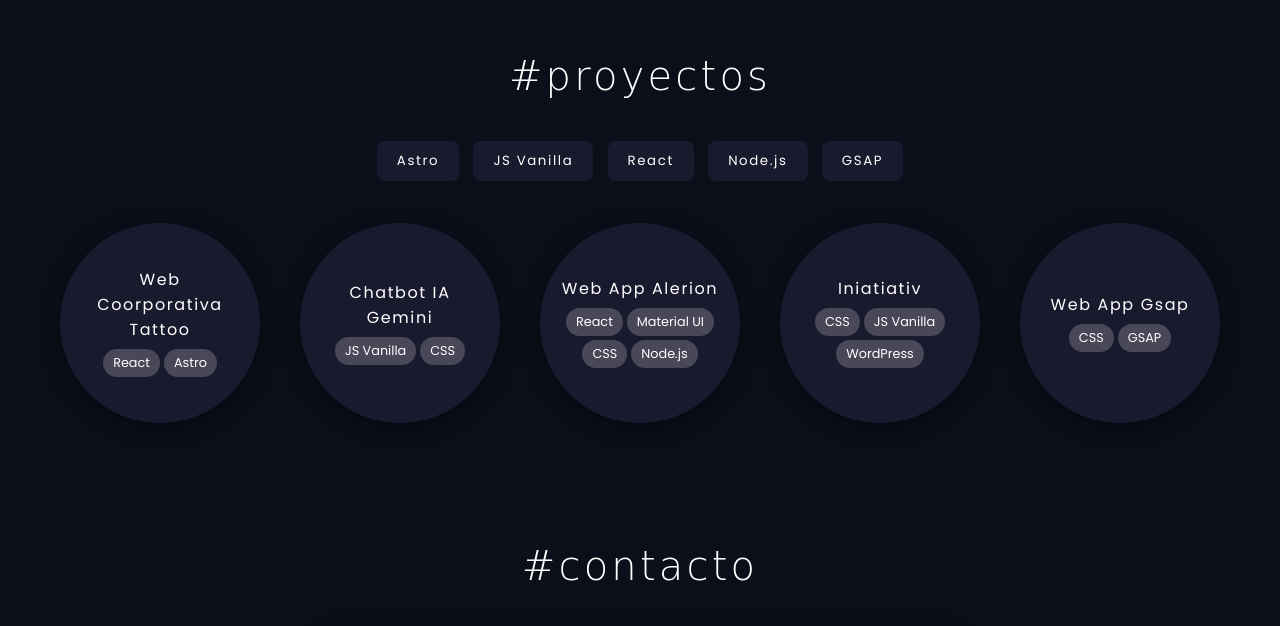
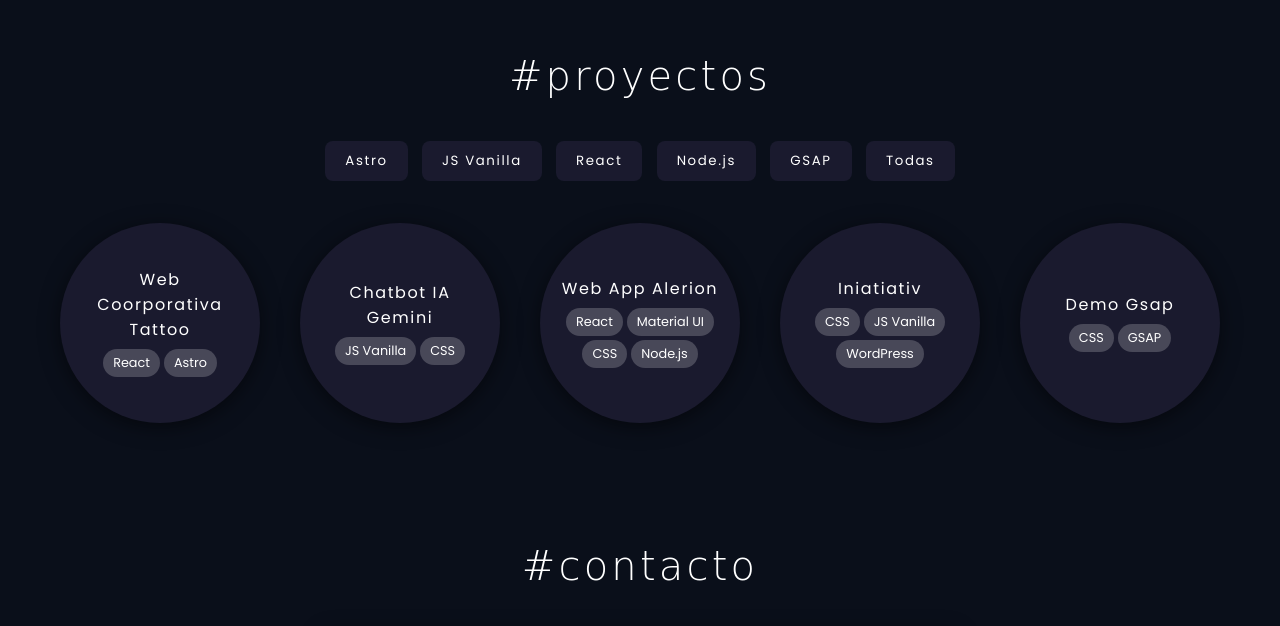
Before and after one commit to Judithjbn/Portfolio-master, a website built with Vite: page index.html in a window 1280 px wide. Shown: the part 1400-2026 px from the top of the page. Built offline with nearby package versions, Linux system fonts and the light colour scheme; a web font is replaced by a local one.

Commit message:
Añadir opción de filtro "Todas" y actualizar tecnologías en varios proyectos a incluir "all" para mejor visibilidad

```diff
--- a/src/components/Projects/ProjectPlanet.js
+++ b/src/components/Projects/ProjectPlanet.js
@@ -3,11 +3,16 @@
     planet.classList.add("planet");
     planet.dataset.tech = project.technologies.join(",");
 
+    const techTags = project.technologies
+    .filter(tech => tech !== "all")
+    .map(tech => `<span class="tech-tag">${tech}</span>`)
+    .join("");
+
     planet.innerHTML = `
       <div class="planet-circle">
         <h3 class="planet-name">${project.name}</h3>
         <div class="tech-tags">
-          ${project.technologies.map(tech => `<span>${tech}</span>`).join("")}
+          ${techTags}
         </div>
       </div>
     `;
@@ -28,7 +33,7 @@
       <img src="${project.image}" alt="${project.name}">
       <p>${project.description}</p>
       <div class="tech-tags">
-          ${project.technologies.map(tech => `<span>${tech}</span>`).join("")}
+        ${project.technologies.filter(tech => tech !== "all").map(tech => `<span>${tech}</span>`).join("")}
       </div>
       <div class="popup-links">
         ${project.github ? `<a href="${project.github}" target="_blank">GitHub</a>` : ""}
--- a/src/components/Projects/Projects.js
+++ b/src/components/Projects/Projects.js
@@ -15,6 +15,7 @@
       <button data-tech="React" class="filter-btn">React</button>
       <button data-tech="Node.js" class="filter-btn">Node.js</button>
       <button data-tech="GSAP" class="filter-btn">GSAP</button>
+      <button data-tech="all" class="filter-btn">Todas</button>
     </div>
     <div class="projects-grid" id="projects-grid"></div>
     <div id="project-popup" class="popup hidden"></div>
@@ -27,7 +28,7 @@
       id: 1,
       name: "Web Coorporativa Tattoo",
       description: "Diseño y desarrollo web para Patri Ink Tattoo",
-      technologies: ["React", "Astro"],
+      technologies: ["React", "Astro", "all"],
       image: coverPat,
       github: "#",
       live: "https://patrinktattoo.netlify.app/"
@@ -36,7 +37,7 @@
       id: 2,
       name: "Chatbot IA Gemini",
       description: "En proceso: Desarrollo de chatbot funcional con IA para implementarlo en Web.",
-      technologies: ["JS Vanilla", "CSS"],
+      technologies: ["JS Vanilla", "CSS", "all"],
       image: coverChatBot,
       github: "https://github.com/Judithjbn/ChatBot",
     },
@@ -44,22 +45,22 @@
       id: 3,
       name: "Web App Alerion",
       description: "Diseño y maquetación (React) de dashboard para la empresa Alerion Tech.<br> <em style='font-size: 0.8rem;'>Por razones de confidencialidad, no se puede mostrar el enlace al repositorio.</em>",
-      technologies: ["React", "Material UI", "CSS", "Node.js"],
+      technologies: ["React", "Material UI", "CSS", "Node.js", "all"],
       image: coverAlerion,
     },
     {
       id: 4,
       name: "Iniatiativ",
       description: "Soporte en la maquetación con CSS, JS y Elementor.",
-      technologies: ["CSS", "JS Vanilla", "WordPress"],
+      technologies: ["CSS", "JS Vanilla", "WordPress", "all"],
       image: coverIniatiativ,
       live: "https://asiico.org/",
     },
     {
       id: 5,
-      name: "Web App Gsap",
+      name: "Demo Gsap",
       description: "Diseño y maquetación sencilla como muestra de conocimientos en la libreria GSAP.",
-      technologies: ["CSS", "GSAP"],
+      technologies: ["CSS", "GSAP", "all"],
       image: coverGsap,
       live: "https://gsap-sitetive.netlify.app/",
     }
```
Also changed, not shown: src/components/Projects/Projects.css (line endings or trailing spaces). Lines whose indentation alone changed are shown as unchanged.
